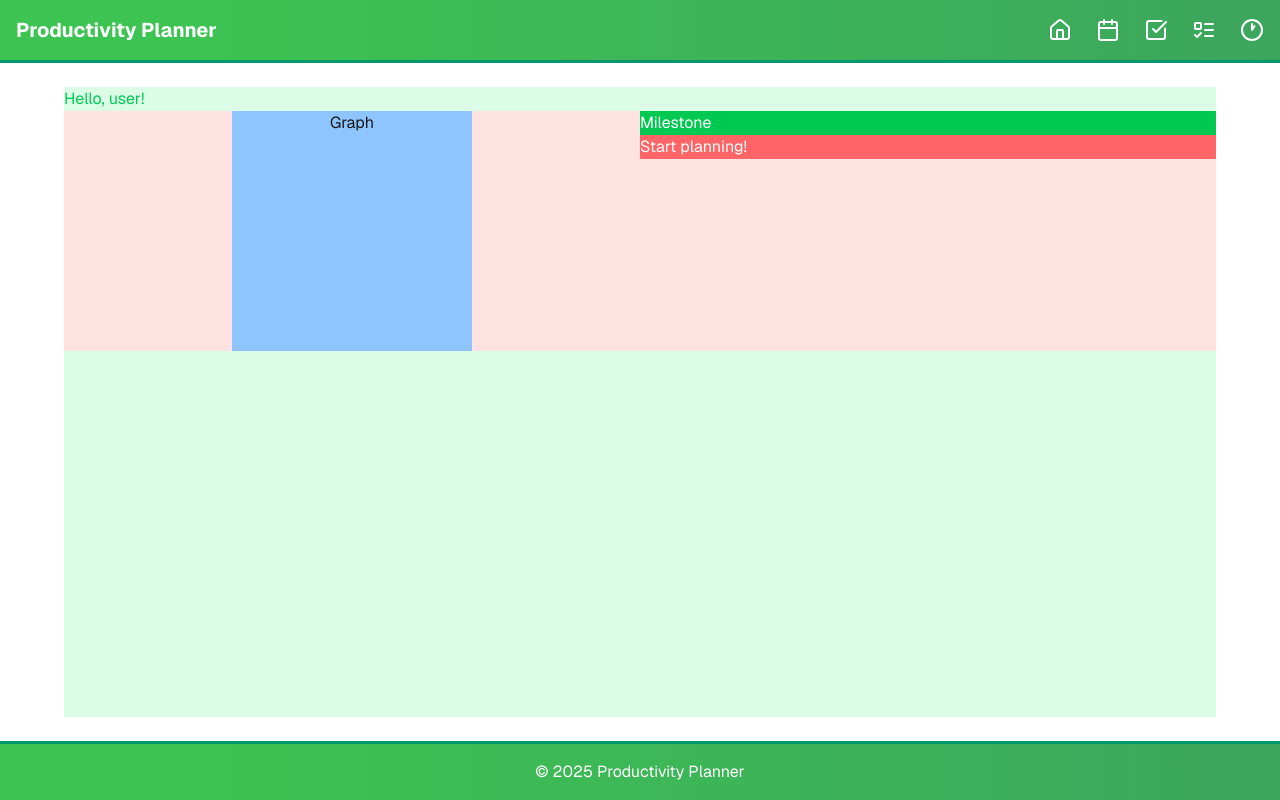
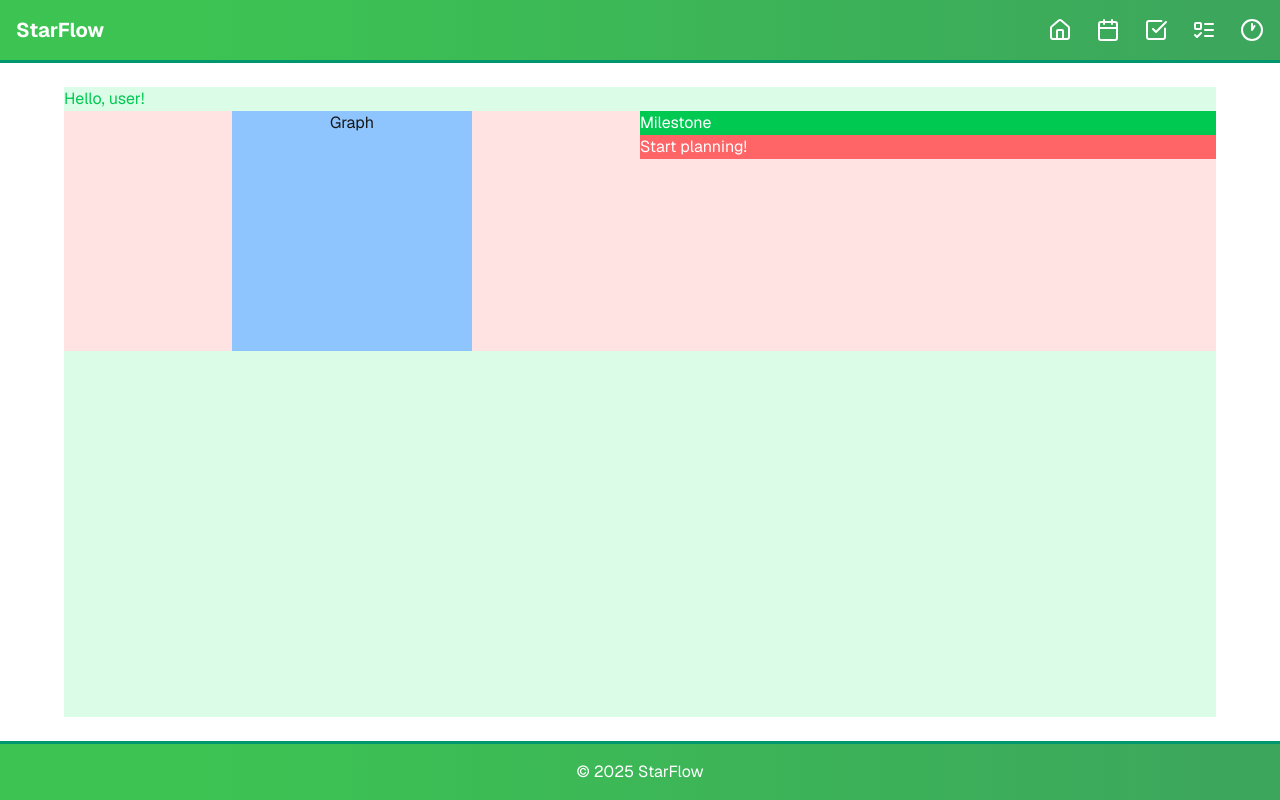
Before and after one commit to kevinguan88/productivity-planner, a Next.js app: page / in a window 1280 px wide. Built offline with nearby package versions, Linux system fonts and the light colour scheme.

Commit message:
changed name to starflow

```diff
--- a/src/components/footer.js
+++ b/src/components/footer.js
@@ -15,7 +15,7 @@ export default function Footer() {
 
   return (
     <footer className={`p-4 text-center text-white ${style.bg} ${style.border}`}>
-      <p>&copy; 2025 Productivity Planner</p>
+      <p>&copy; 2025 StarFlow</p>
     </footer>
   );
 }
--- a/src/components/header.js
+++ b/src/components/header.js
@@ -16,7 +16,7 @@ export default function Header() {
 
   return (
     <header className={`p-4 text-white flex items-center justify-between ${style.bg} ${style.border}`}>
-      <h1 className="text-xl font-bold">Productivity Planner</h1>
+      <h1 className="text-xl font-bold">StarFlow</h1>
       <div className="flex gap-6 text-lg">
         <Link href="./" title="Home"><Home className="w-6 h-6" /></Link>
         <Link href="calendar" title="Calendar"><Calendar className="w-6 h-6" /></Link>
```
